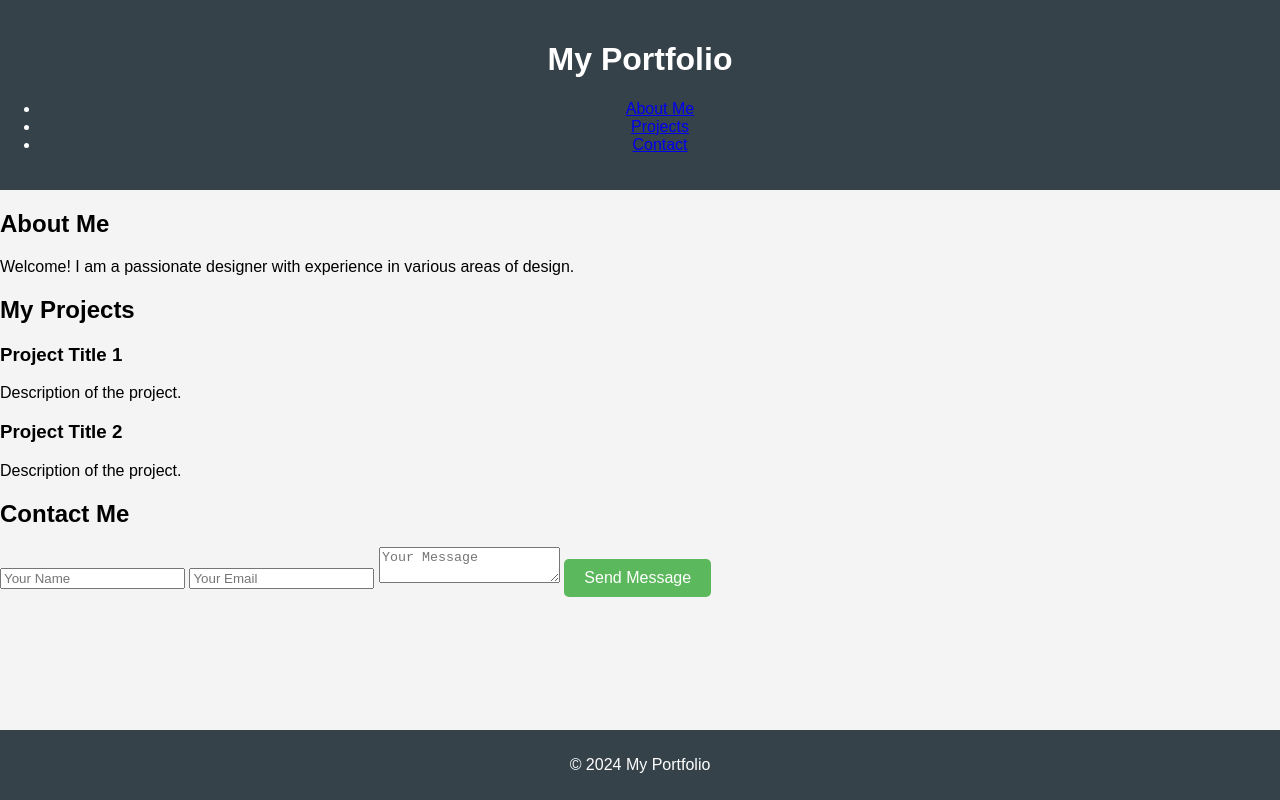
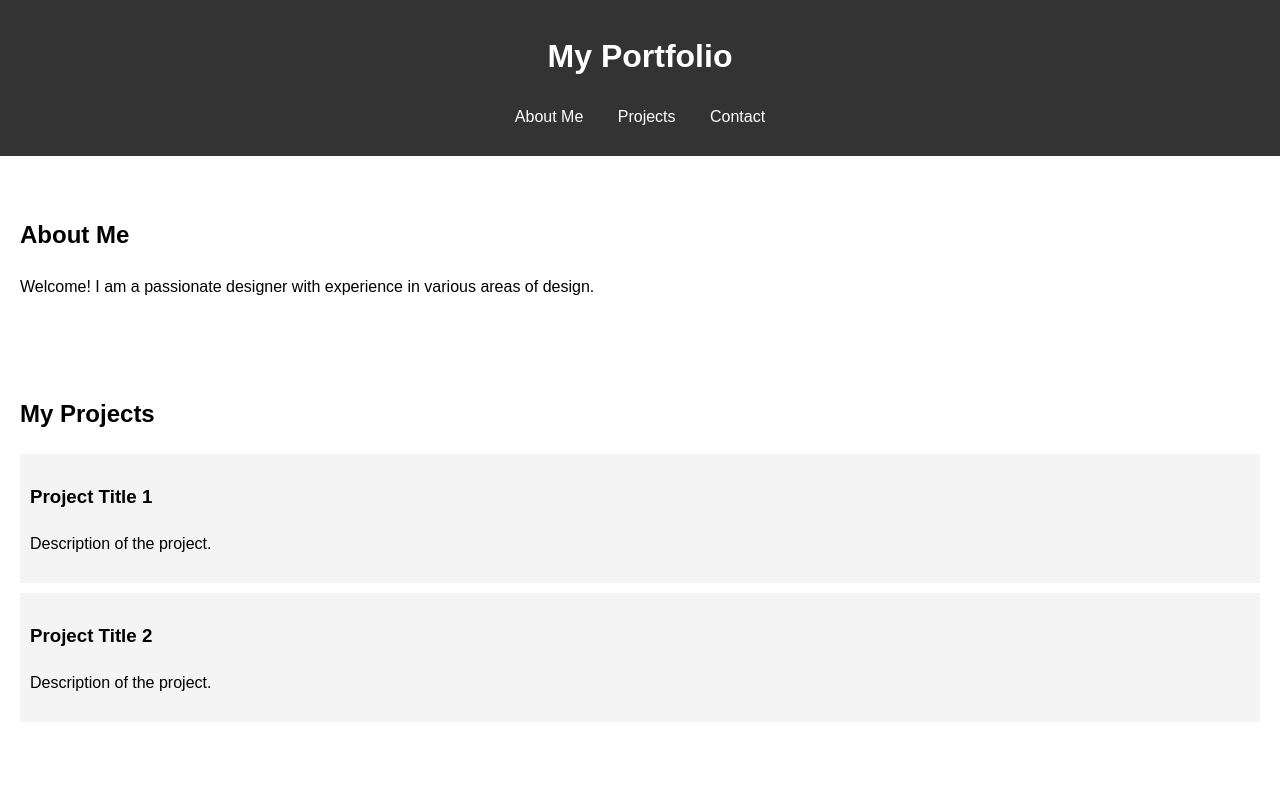
Before and after one commit to Chahine2/hadjrichahine, a plain HTML site: page index.html in a window 1280 px wide. Shown: the top 800 px of the page. Drawn offline with Linux system fonts and the light colour scheme.

Commit message:
Update styles.css

```diff
--- a/styles.css
+++ b/styles.css
@@ -2,41 +2,45 @@ body {
     font-family: Arial, sans-serif;
     margin: 0;
     padding: 0;
-    background-color: #f4f4f4;
+    line-height: 1.6;
 }
 
 header {
-    background: #35424a;
-    color: white;
-    padding: 20px 0;
+    background: #333;
+    color: #fff;
+    padding: 10px 0;
     text-align: center;
 }
 
-main {
-    padding: 20px;
-    text-align: center;
+nav ul {
+    list-style: none;
+    padding: 0;
 }
 
-button {
-    padding: 10px 20px;
-    font-size: 16px;
-    cursor: pointer;
-    border: none;
-    background: #5cb85c;
-    color: white;
-    border-radius: 5px;
+nav ul li {
+    display: inline;
+    margin: 0 15px;
 }
 
-button:hover {
-    background: #4cae4c;
+nav ul li a {
+    color: #fff;
+    text-decoration: none;
+}
+
+section {
+    padding: 20px;
+    margin: 20px 0;
+}
+
+.project {
+    background: #f4f4f4;
+    padding: 10px;
+    margin: 10px 0;
 }
 
 footer {
     text-align: center;
     padding: 10px 0;
-    background: #35424a;
-    color: white;
-    position: absolute;
-    bottom: 0;
-    width: 100%;
+    background: #333;
+    color: #fff;
 }
```
